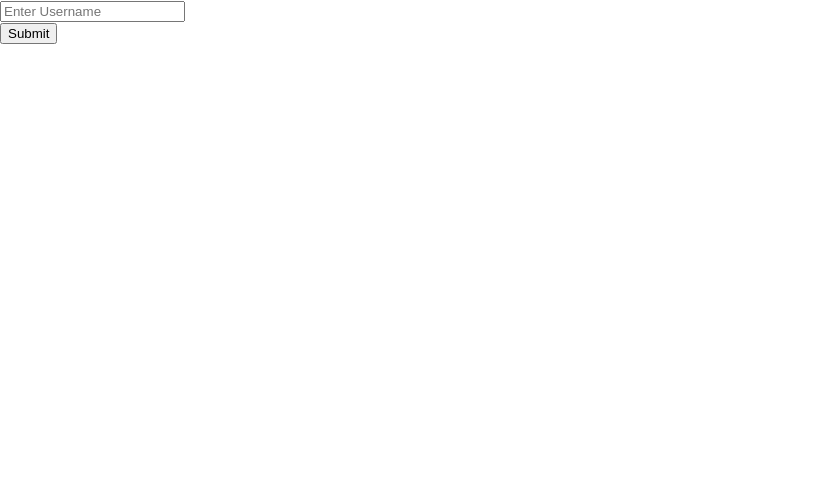
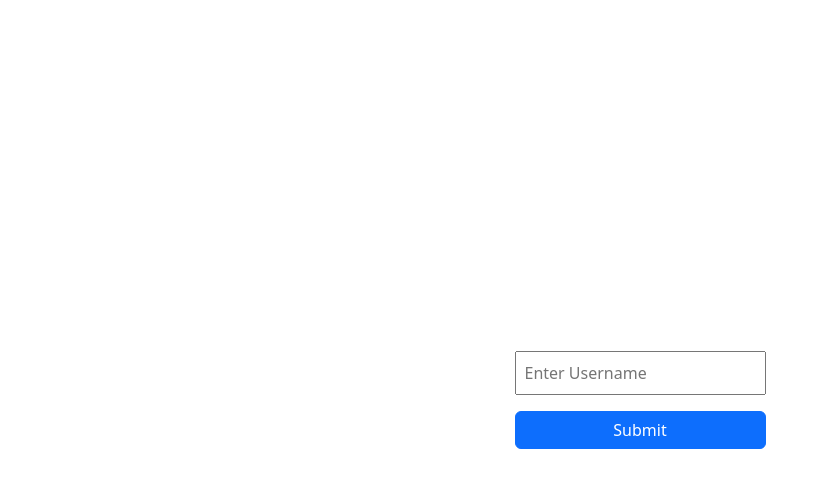
Before and after one commit to Agboola-Awonbiowo/chatapp, a React (Create React App) app: page / in a window 1280 px wide. Shown: the top 488 px of the page, without its empty margins (0-829 px from the left). Built offline with nearby package versions, Linux system fonts and the light colour scheme.

Commit message:
build login ui

```diff
--- a/src/App.js
+++ b/src/App.js
@@ -1,4 +1,5 @@
 import LoginScreen from './screens/LoginScreen';
+import 'bootstrap/dist/css/bootstrap.min.css';
 
 function App() {
   return (
--- a/src/screens/LoginScreen.js
+++ b/src/screens/LoginScreen.js
@@ -1,14 +1,19 @@
 import React from 'react';
+import { Button } from 'react-bootstrap';
 
 function LoginScreen() {
+
   return (
-    <form>
+    <form className="d-flex align-items-center justify-content-center vh-100">
       <div>
-        <input type="text" placeholder="Enter Username" />
+        <div>
+          <input type="text" className='p-2' placeholder="Enter Username" />
+        </div>
+        <Button variant="primary" className="btn-primary w-100 mt-3">
+          Submit
+        </Button>
       </div>
-      <button>Submit</button>
     </form>
   );
 }
-
 export default LoginScreen;
```
